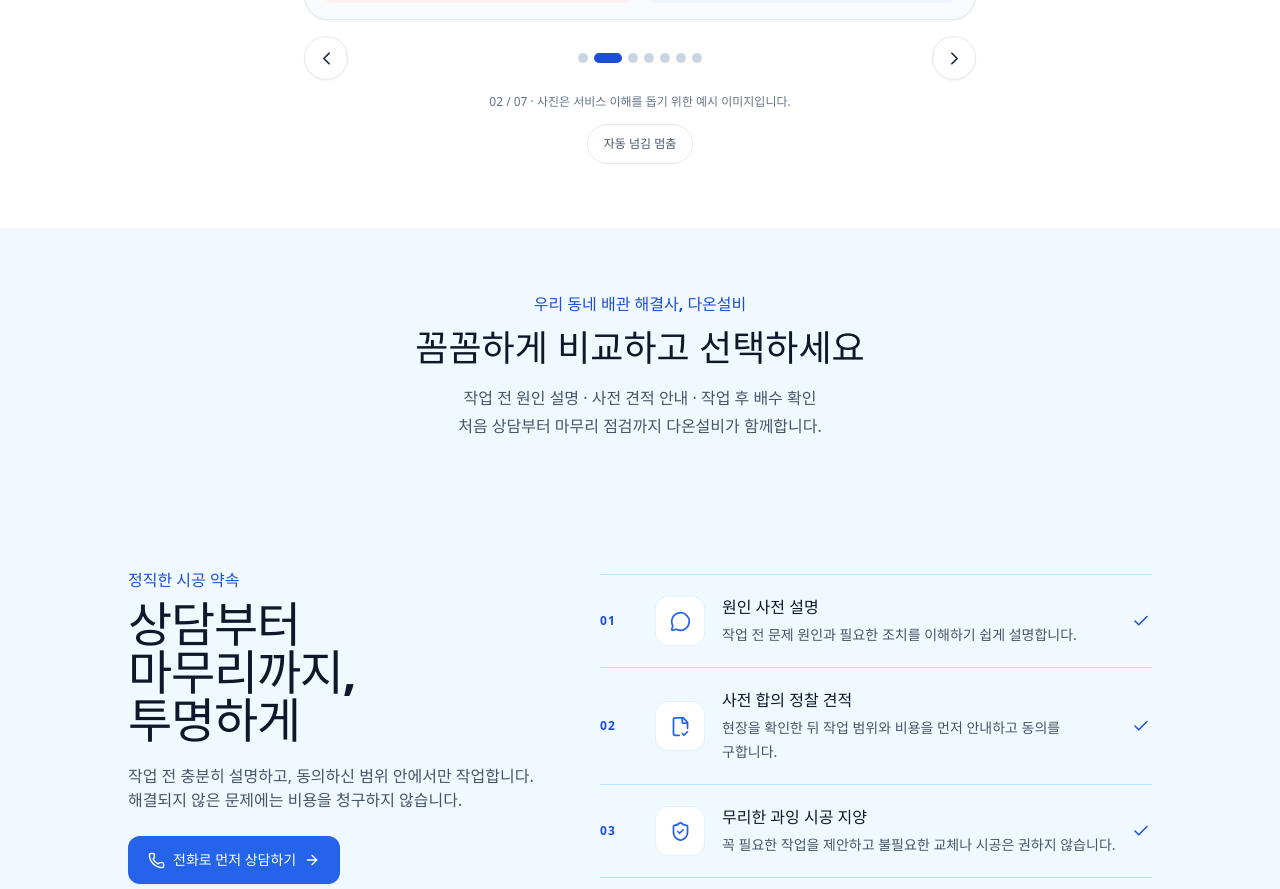
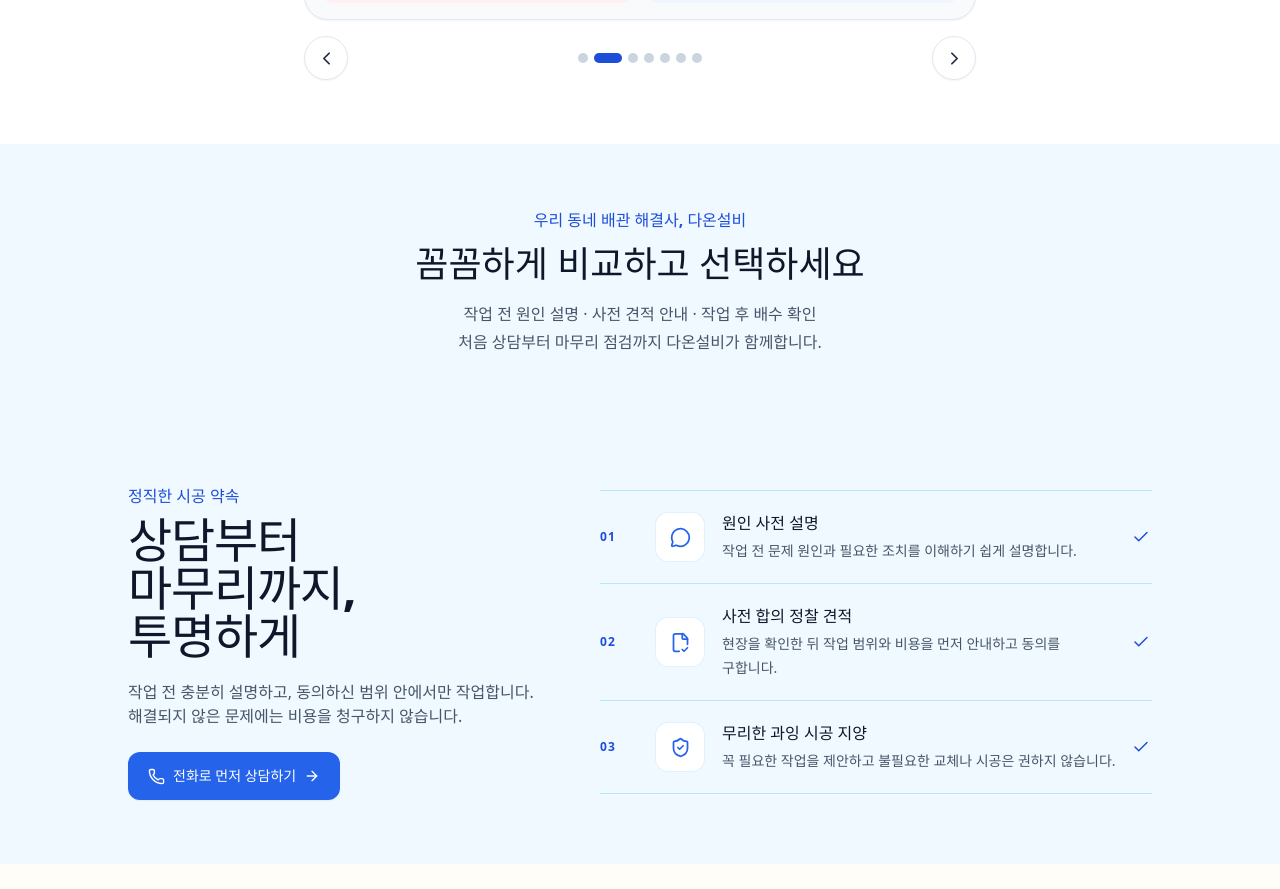
Before and after one commit to mrjohnny1215/daon, a React (Vite) app: page / in a window 1280 px wide. Shown: the part 3259-4148 px from the top of the page. Built offline with nearby package versions, Linux system fonts and the light colour scheme; no server answers.

Commit message:
Simplify work photo slideshow controls

```diff
--- a/src/App.jsx
+++ b/src/App.jsx
@@ -209,14 +209,13 @@ function BeforeAfter() {
     ...workProcessSlides.map((slide) => ({ type: 'photo', ...slide })),
   ]
   const [activeSlide, setActiveSlide] = useState(0)
-  const [isPlaying, setIsPlaying] = useState(true)
   const [isHovering, setIsHovering] = useState(false)
 
   useEffect(() => {
-    if (!isPlaying || isHovering || window.matchMedia('(prefers-reduced-motion: reduce)').matches) return undefined
+    if (isHovering || window.matchMedia('(prefers-reduced-motion: reduce)').matches) return undefined
     const timer = window.setInterval(() => setActiveSlide((current) => (current + 1) % slides.length), 6000)
     return () => window.clearInterval(timer)
-  }, [isHovering, isPlaying, slides.length])
+  }, [isHovering, slides.length])
 
   const showSlide = (index) => setActiveSlide((index + slides.length) % slides.length)
   const currentSlide = slides[activeSlide]
@@ -273,12 +272,6 @@ function BeforeAfter() {
             </div>
             <button type="button" onClick={() => showSlide(activeSlide + 1)} className="grid size-11 shrink-0 place-items-center rounded-full border border-slate-200 bg-white text-slate-800 shadow-sm transition hover:bg-sky-50" aria-label="다음 사진">
               <ChevronRight size={21} />
-            </button>
-          </div>
-          <p className="mt-3 text-center text-xs leading-5 text-slate-500">{String(activeSlide + 1).padStart(2, '0')} / {String(slides.length).padStart(2, '0')} · 사진은 서비스 이해를 돕기 위한 예시 이미지입니다.</p>
-          <div className="mt-3 flex justify-center">
-            <button type="button" onClick={() => setIsPlaying((playing) => !playing)} className="min-h-10 rounded-full border border-slate-200 bg-white px-4 text-xs font-bold text-slate-600 transition hover:bg-slate-50" aria-label={isPlaying ? '자동 넘김 일시정지' : '자동 넘김 재생'}>
-              {isPlaying ? '자동 넘김 멈춤' : '자동 넘김 재생'}
             </button>
           </div>
         </div>
```
